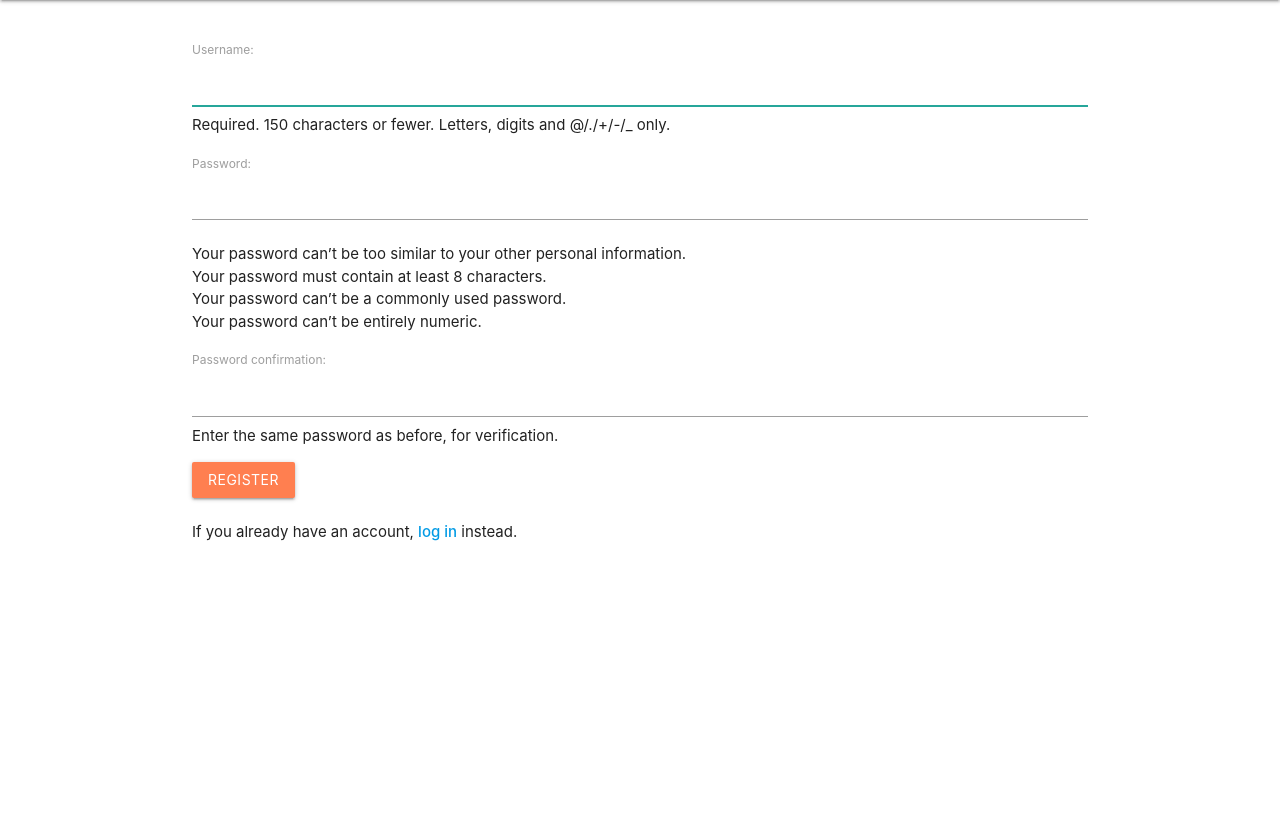
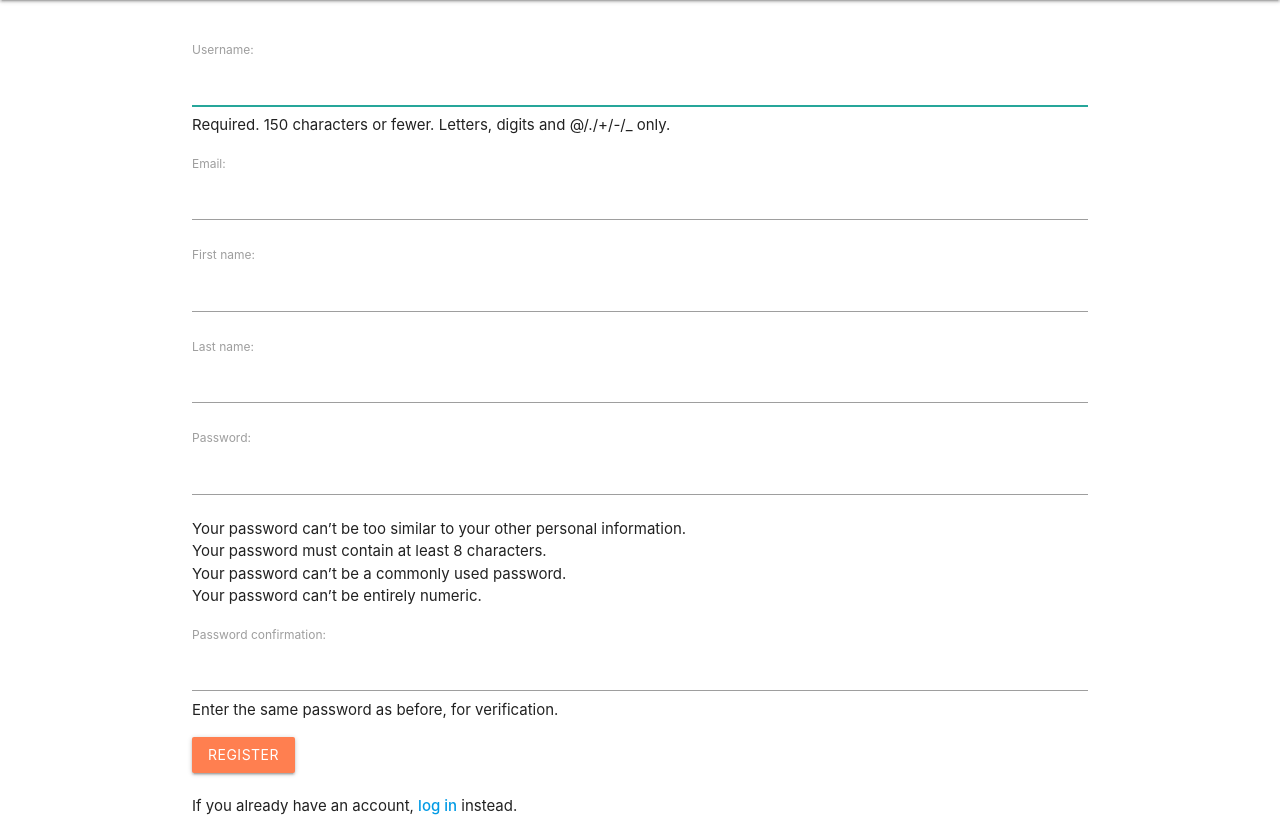
Before and after one commit to ivan-gerov/django_blog, a Django app: page /register/ in a window 1280 px wide. Shown: the part 64-882 px from the top of the page. Before the commit the page ends 605 px from the top, so only its background shows below. Run offline with Django 3.2, Linux system fonts and the light colour scheme; some libraries are stand-ins or nearby versions.

Commit message:
Added custom User Creation Form to /register

```diff
--- /dev/null
+++ b/mysite/main/forms.py
@@ -0,0 +1,22 @@
+from django.contrib.auth.forms import UserCreationForm
+from django import forms
+from django.contrib.auth.models import User
+
+class NewUserCreationForm(UserCreationForm):
+    email = forms.EmailField(required=True)
+    # discord_id = forms.CharField(max_length=30)
+    first_name = forms.CharField(max_length=30, required=False)
+    last_name = forms.CharField(max_length=30, required=False)
+
+    class Meta:
+        model = User
+        fields = ("username", "email", "first_name", "last_name", "password1", "password2")
+
+    def save(self, commit=True):
+        user = super(NewUserCreationForm, self).save(commit=False)
+        user.email = self.cleaned_data['email']
+        user.first_name = self.cleaned_data['first_name']
+        user.last_name = self.cleaned_data['last_name']
+        if commit:
+            user.save()
+        return user
--- a/mysite/main/templates/main/register.html
+++ b/mysite/main/templates/main/register.html
@@ -10,5 +10,5 @@
 
 
     <br>
-    If you already have an account, <strong><a href="/register">log in</a></strong> instead.
+    If you already have an account, <strong><a href="/login">log in</a></strong> instead.
 {% endblock %}
--- a/mysite/main/views.py
+++ b/mysite/main/views.py
@@ -1,18 +1,21 @@
 from django.shortcuts import render, redirect
 from django.http import HttpResponse
 from .models import Post
-from django.contrib.auth.forms import UserCreationForm, AuthenticationForm
+from django.contrib.auth.forms import AuthenticationForm
 from django.contrib.auth import login, logout, authenticate
 from django.contrib import messages
+from .forms import NewUserCreationForm
+
 
 def homepage(request):
     return render(request=request,
-                template_name="main/home.html",
-                context={"posts": Post.objects.all()})
+                  template_name="main/home.html",
+                  context={"posts": Post.objects.all()})
+
 
 def register(request):
     if request.method == "POST":
-        form = UserCreationForm(request.POST)
+        form = NewUserCreationForm(request.POST)
         if form.is_valid():
             user = form.save()
             username = form.cleaned_data.get('username')
@@ -24,20 +27,34 @@ def register(request):
             for msg in form.error_messages:
                 messages.error(request, f'{msg}: {form.error_messages[msg]}')
 
+    form = NewUserCreationForm()
+    return render(request,
+                  "main/register.html",
+                  context={"form": form})
 
-    form = UserCreationForm()
-    return render(request,
-                "main/register.html",
-                context={"form": form})
 
 def logout_request(request):
     logout(request)
     messages.info(request, 'Logged out successfully!')
     return redirect('main:homepage')
 
+
 def login_request(request):
-    # if request.method
+    if request.method == "POST":
+        form = AuthenticationForm(request, data=request.POST)
+        if form.is_valid():
+            username = form.cleaned_data.get('username')
+            password = form.cleaned_data.get('password')
+            user = authenticate(request, username=username, password=password)
+            if user is not None:
+                login(request, user)
+                messages.info(request, f"You are now logged in as {username}")
+                return redirect("main:homepage")
+            else:
+                messages.error(request, "Invalid username or password")
+        else:
+            messages.error(request, "Invalid username or password")
     form = AuthenticationForm(request.POST)
     return render(request,
-                'main/login.html',
-                {'form': form})
+                  'main/login.html',
+                  {'form': form})
```
